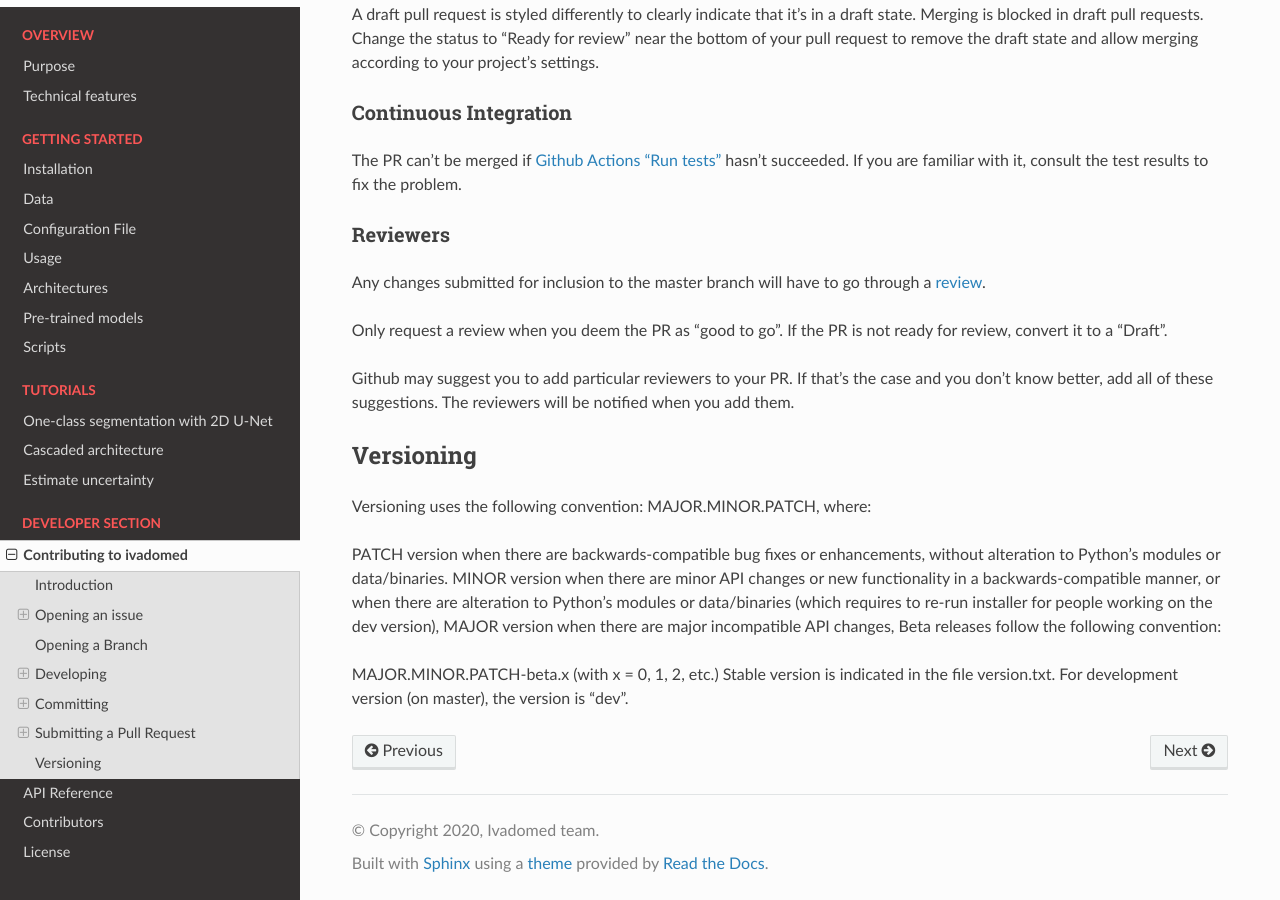
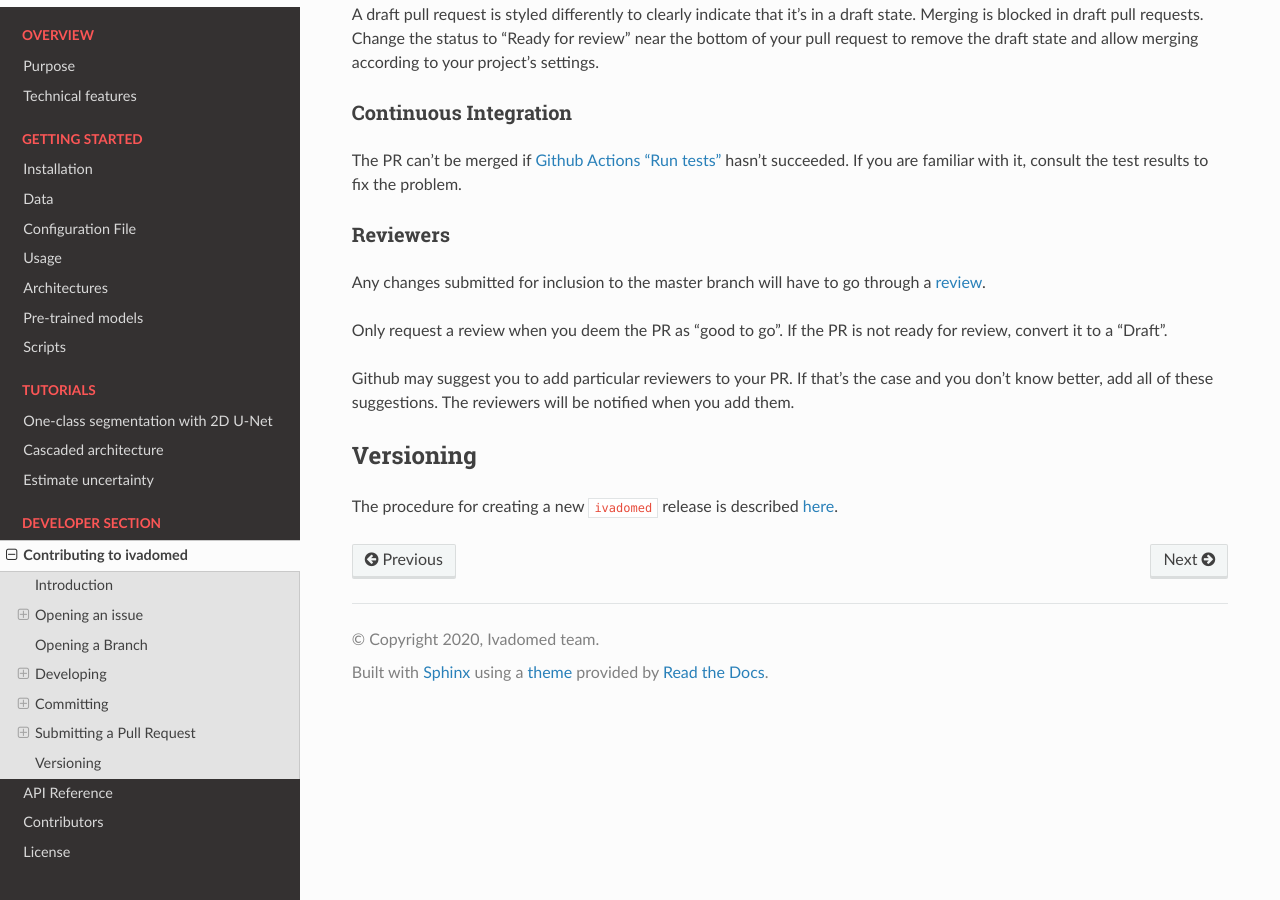
Before and after one commit to ivadomed/ivadomed, a Sphinx documentation site: the page built from docs/source/contributing.rst, in a window 1280 px wide and 900 px high, scrolled down 4149 px. Built offline with Sphinx 7.4.7 and the Read the Docs theme 2.0.0, drawn with Linux system fonts in a browser that asks for light colours; the version number could not be read and is left out.

Commit message:
Documenting release workflow (#483)
* version doc

* dev to release nb

* Redirected release procedure to wiki

To avoid duplication and risk of divergence.

Co-authored-by: Julien Cohen-Adad <jcohen@polymtl.ca>

```diff
--- a/docs/source/contributing.rst
+++ b/docs/source/contributing.rst
@@ -269,16 +269,5 @@
 Versioning
 ----------
 
-Versioning uses the following convention: MAJOR.MINOR.PATCH, where:
-
-PATCH version when there are backwards-compatible bug fixes or
-enhancements, without alteration to Python's modules or data/binaries.
-MINOR version when there are minor API changes or new functionality in a
-backwards-compatible manner, or when there are alteration to Python's
-modules or data/binaries (which requires to re-run installer for people
-working on the dev version), MAJOR version when there are major
-incompatible API changes, Beta releases follow the following convention:
-
-MAJOR.MINOR.PATCH-beta.x (with x = 0, 1, 2, etc.) Stable version is
-indicated in the file version.txt. For development version (on master),
-the version is "dev".
+The procedure for creating a new ``ivadomed`` release is described
+`here <https://github.com/ivadomed/ivadomed/wiki/create-new-release>`_.
```
Also changed, not shown: ivadomed/version.txt (line endings or trailing spaces).
